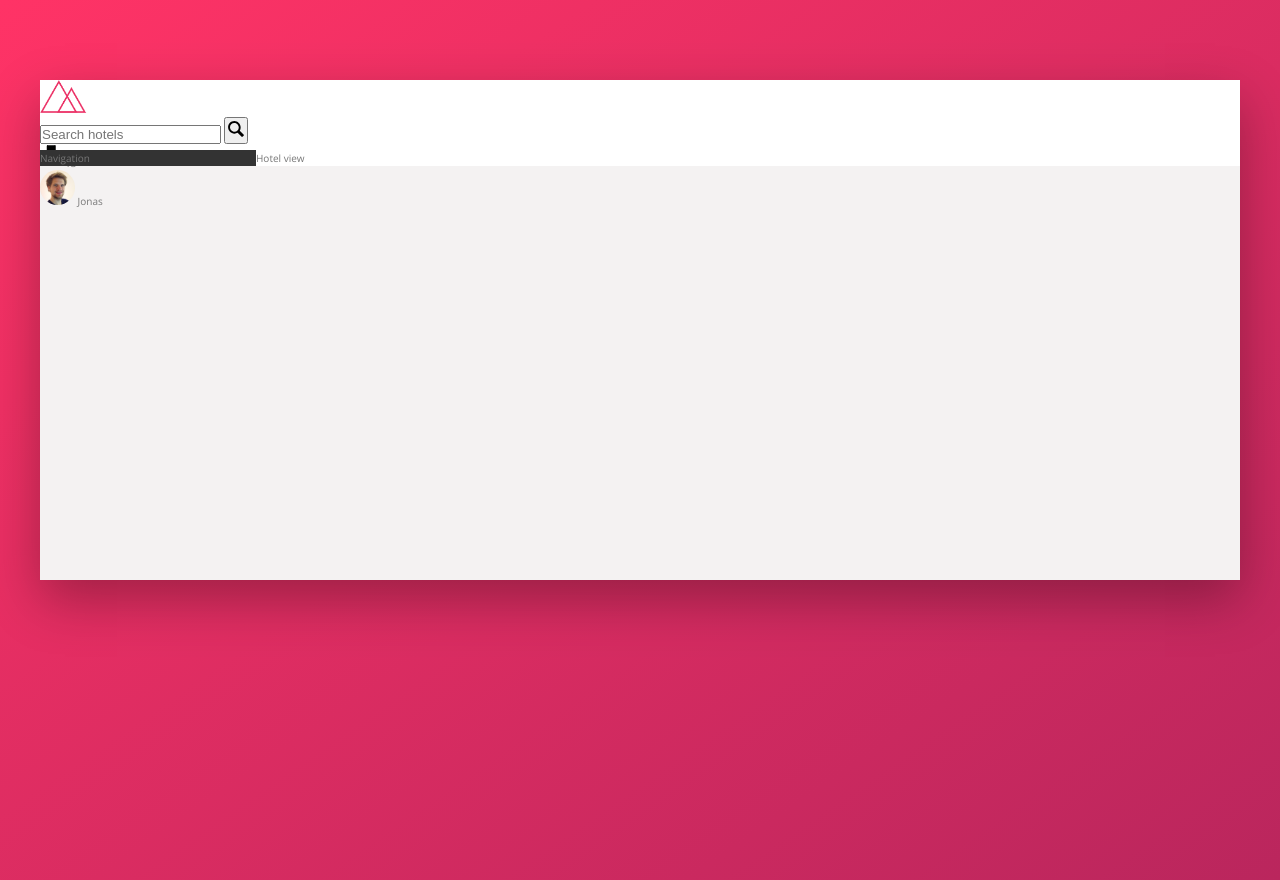
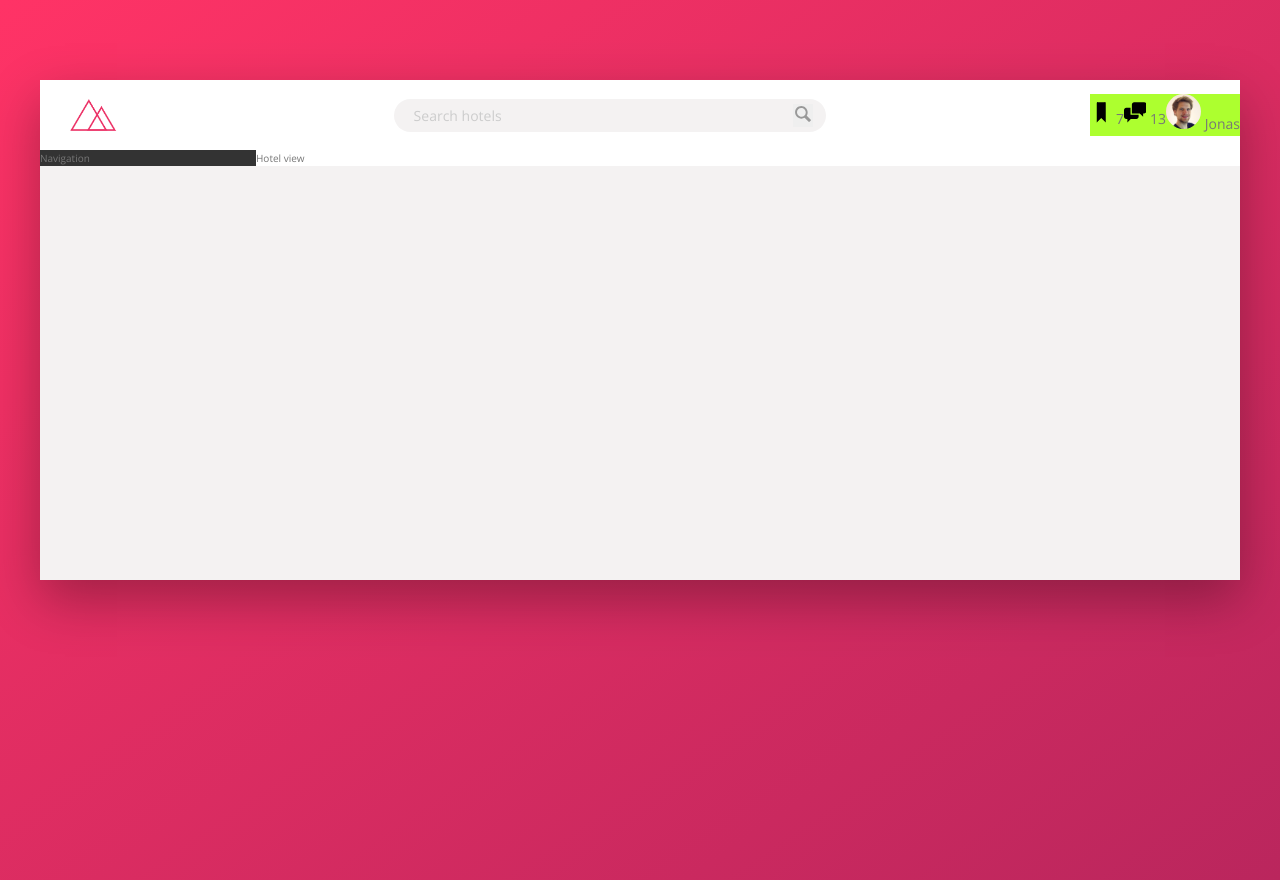
Before and after one commit to Muratozbk/Trillo-Project, a plain HTML site: page index.html in a window 1280 px wide. Drawn offline with nearby package versions, Linux system fonts and the light colour scheme.

Commit message:
nav commit

```diff
--- a/index.html
+++ b/index.html
@@ -29,6 +29,12 @@
                         <svg class="user-nav__icon">
                             <use xlink:href="img/sprite.svg#icon-bookmark">    </use>
                         </svg>
+                        <span class="user-nav__notification">7</span>
+                    </div>
+                    <div class="user-nav__icon-box">
+                        <svg class="user-nav__icon">
+                            <use xlink:href="img/sprite.svg#icon-chat">    </use>
+                        </svg>
                         <span class="user-nav__notification">13</span>
                     </div>
                     <div class="user-nav__user">
--- a/sass/_components.scss
+++ b/sass/_components.scss
@@ -2,24 +2,63 @@
 // Logo
 .logo {
     height: 3.25rem;
+    margin-left: 3rem;
 }
 
 //////////
 /// Search
 
 .search {
+    flex: 0 0 40%;
+
+    display: flex;
+    align-items: center;
+    justify-content: center;
 
     &__input {
+        font-family: inherit;
+        font-size: inherit;
+        color: inherit;
+        background-color: var(--color-grey-light-2);
+        border: none;
+        padding: .7rem 2rem;
+        border-radius: 100px;
+        width: 90%;
+        transition: all .2s;
+        margin-right: -3.25rem;
 
+        &:focus {
+            outline: none;
+            width: 100%;
+            background-color: var(--color-grey-light-3);
+        }
+
+        &::-webkit-input-placeholder {
+            font-weight: 100;
+            color: var(--color-grey-light-4);
+        }
+    }
+
+    &__input:focus + &__button {
+        background-color: var(--color-grey-light-3);
     }
 
     &__button {
+        border: none;
 
+        &:focus {
+            outline: none;
+        }
+
+        &:active {
+            transform: translateY(2px);
+        }
     }
 
     &__icon {
-height: 2rem;
-width: 2rem;
+        height: 2rem;
+        width: 2rem;
+        fill: var(--color-grey-dark-3);
     }
 }
 
@@ -27,7 +66,10 @@ width: 2rem;
 // User Navigation
 
 .user-nav {
+    display: flex;
+    align-items: center;
 
+    background-color: greenyellow;
     &__icon-box {
 
     }
--- a/sass/_layout.scss
+++ b/sass/_layout.scss
@@ -8,9 +8,13 @@
 }
 
 .header {
+  font-size: 1.4rem;
 height: 7rem;
 background-color: #fff;
 border-bottom: var(--color-grey-light-2);
+display: flex;
+justify-content: space-between;
+align-items: center;
 }
 
 .content {
```
Also changed, not shown: css/main.css, css/main.min.css.
